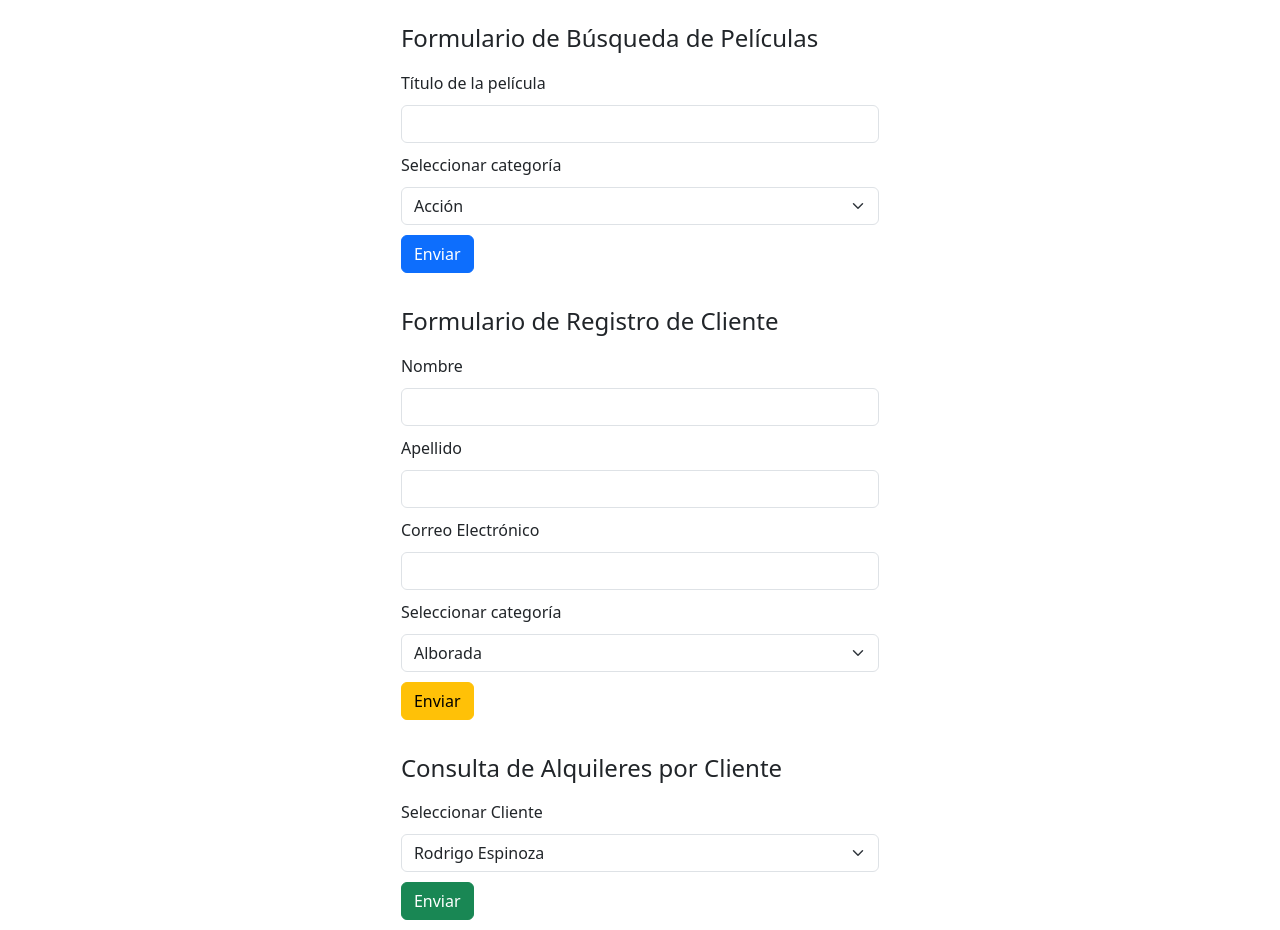
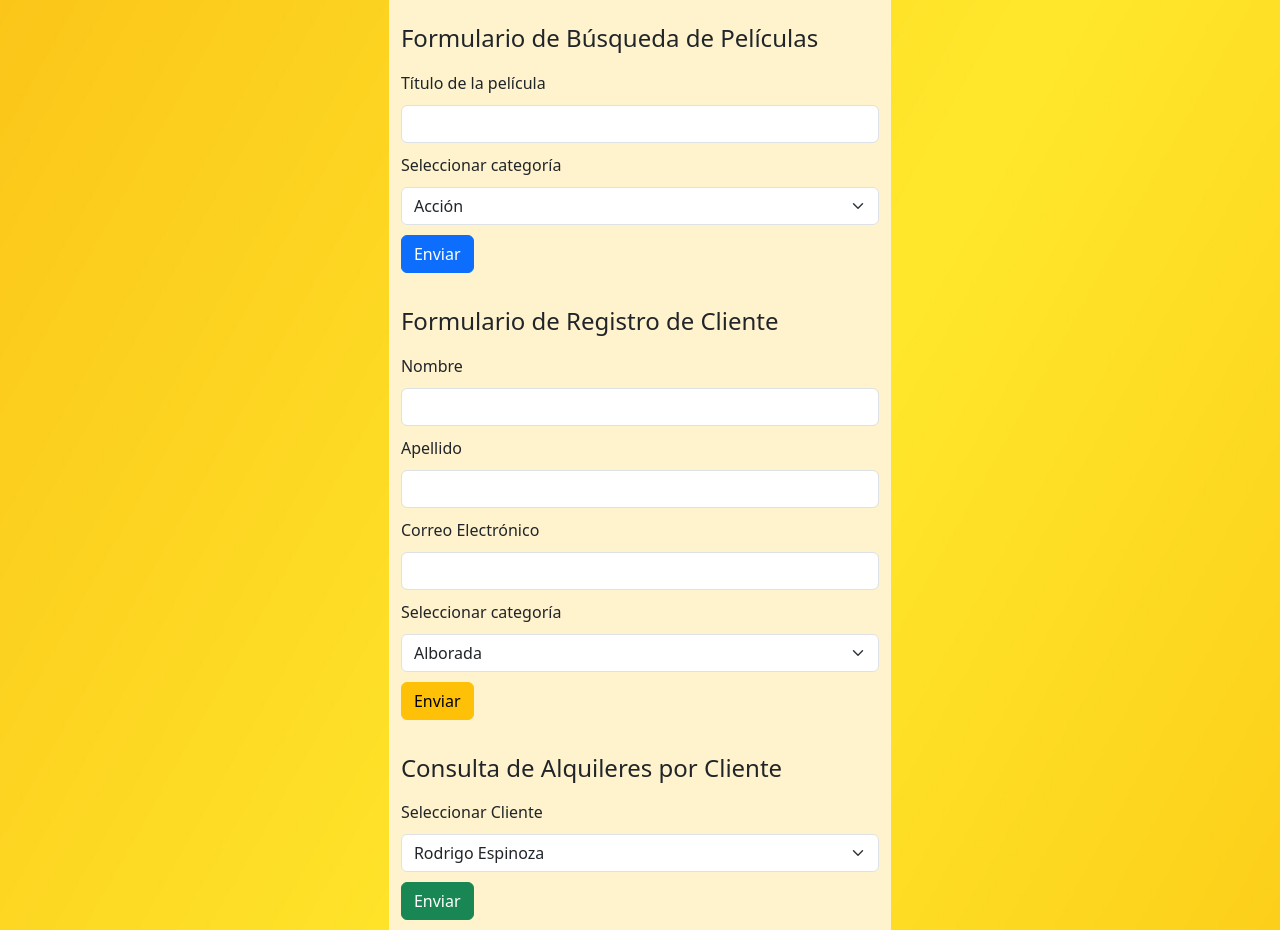
Before and after one commit to Magaztu/Proyect-P3-PlaceHolder, a plain HTML site: page index.html in a window 1280 px wide. Drawn offline with nearby package versions, Linux system fonts and the light colour scheme.

Commit message:
Background decorating

```diff
--- a/index.html
+++ b/index.html
@@ -16,11 +16,17 @@
     .justificado{
         width: 45%;
     }
+    .fondo{
+        background-image: url(./recursos/fondo.jpg);
+        background-size: cover;
+    }
+
 </style>
 <body>
+    <div class="fondo">
         <div class="container">
             <div class="centrar">
-            <div class="row justificado">
+                <div class="row justificado bg-warning-subtle">
                     <div class="col-md-12">
                         <br>
                         <h4>Formulario de Búsqueda de Películas</h4>
@@ -37,7 +43,7 @@
                         </form>
                     </div>
                 </div>
-            <div class="row justificado">
+                <div class="row justificado bg-warning-subtle">
                     <div class="col-md-12">
                         <br>
                         <h4>Formulario de Registro de Cliente</h4>
@@ -58,7 +64,7 @@
                         </form>
                     </div>
                 </div>
-            <div class="row justificado">
+                <div class="row justificado bg-warning-subtle">
                     <div class="col-md-12">
                         <br>
                         <h4>Consulta de Alquileres por Cliente</h4>
@@ -75,6 +81,7 @@
                 </div>
             </div>
         </div>
+    </div>
     <script src="https://cdn.jsdelivr.net/npm/bootstrap@5.3.6/dist/js/bootstrap.bundle.min.js" integrity="sha384-j1CDi7MgGQ12Z7Qab0qlWQ/Qqz24Gc6BM0thvEMVjHnfYGF0rmFCozFSxQBxwHKO" crossorigin="anonymous"></script>
 </body>
 </html>
```
Also changed, not shown: recursos/fondo-viejo.png (added), recursos/fondo.jpg (added). Lines whose indentation alone changed are shown as unchanged.
